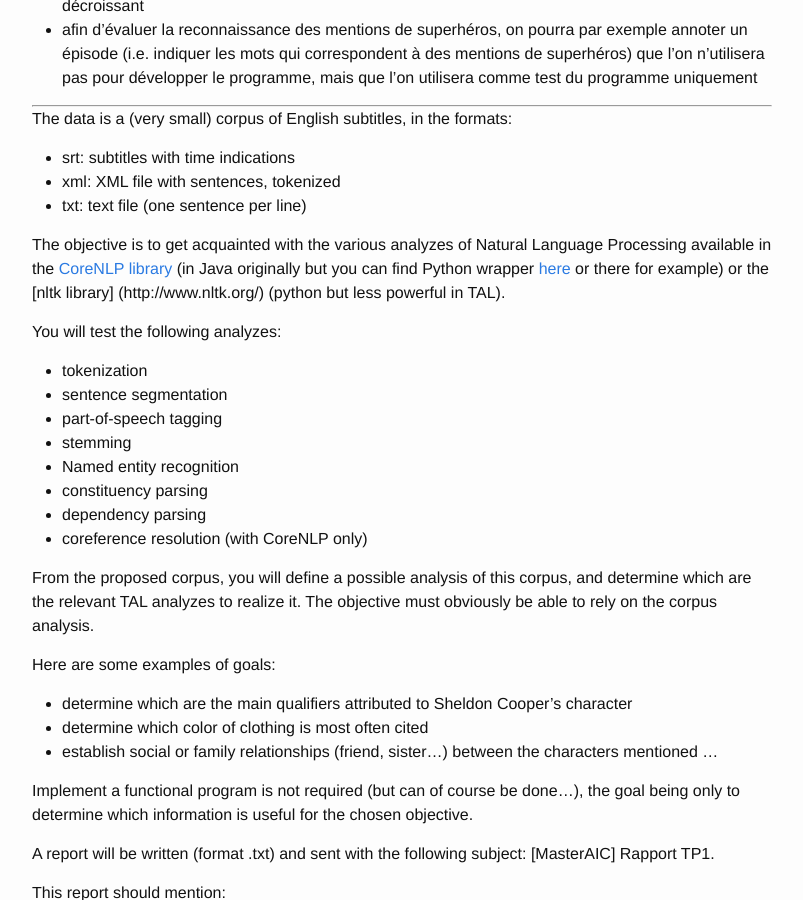
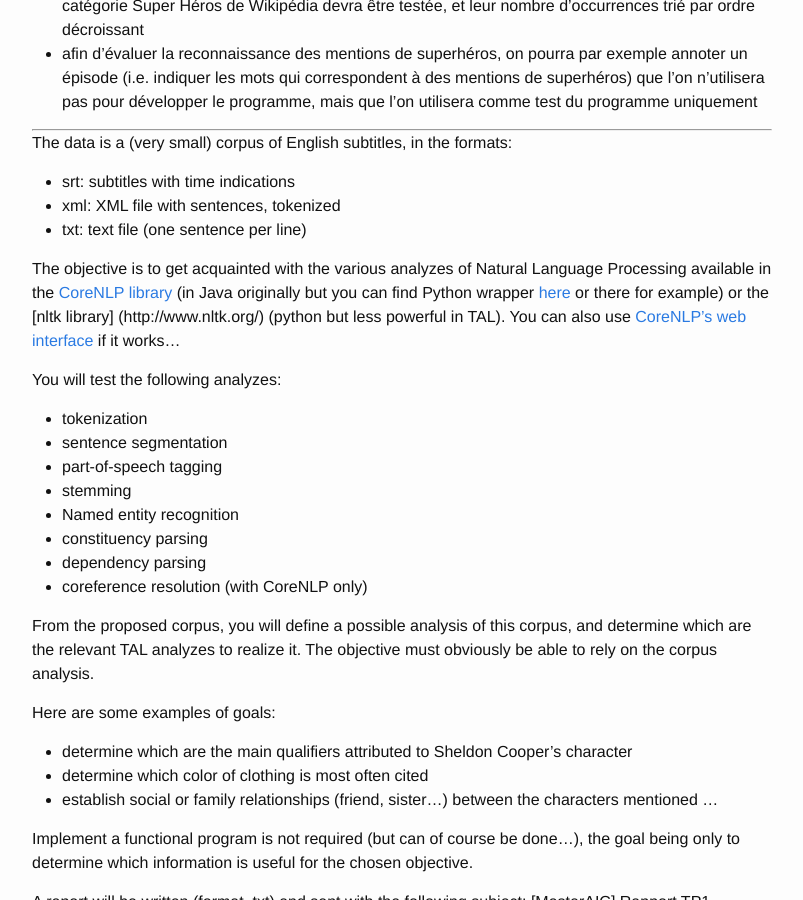
Before and after one commit to annlor/annlor.github.io, a Jekyll site: the page built from _posts/2019-09-26-aic-tp1.markdown, in a window 1280 px wide and 900 px high, scrolled down 1424 px. Shown: the whole window, without its empty margins (238-1041 px from the left). Built offline with Jekyll 4.4.1, drawn with Linux system fonts in a browser that asks for light colours; some of the changed text lies outside the part shown.

Commit message:
tp1 2019 bis

```diff
--- a/_posts/2019-09-26-aic-tp1.markdown
+++ b/_posts/2019-09-26-aic-tp1.markdown
@@ -14,6 +14,7 @@ Vous disposez d'un (tout petit) [corpus de sous-titres de séries](https://perso
 
 
 L'objectif de ce TP est de vous familiariser avec les différentes analyses de Traitement Automatique des Langues disponibles dans la librairie [CoreNLP](https://stanfordnlp.github.io/CoreNLP/) (en Java à l'origine mais vous pouvez trouver des surcouches Python [ici](https://github.com/Lynten/stanford-corenlp) ou [là](https://github.com/dasmith/stanford-corenlp-python) par exemple) ou la librairie [nltk](http://www.nltk.org/) (python mais moins puissante en TAL).
+Vous pouvez aussi utiliser l'[interface web de CoreNLP](corenlp.run) si elle fonctionne...
 
 Vous testerez donc les analyses suivantes:
 - segmentation en mots (tokenisation)
@@ -56,6 +57,7 @@ The data is a (very small) corpus of English subtitles, in the formats:
 - txt: text file (one sentence per line)
 
 The objective is to get acquainted with the various analyzes of Natural  Language Processing available in the [CoreNLP library](https://stanfordnlp.github.io/CoreNLP/) (in Java originally but you can find Python wrapper [here](https://github.com/Lynten/stanford-corenlp) or there for example) or the [nltk library] (http://www.nltk.org/) (python but less powerful in TAL).
+You can also use [CoreNLP's web interface](corenlp.run) if it works...
 
 You will test the following analyzes:
 
```
